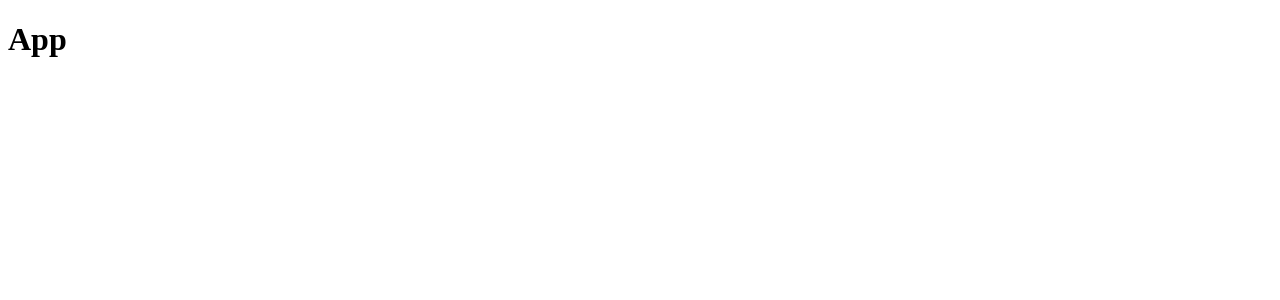
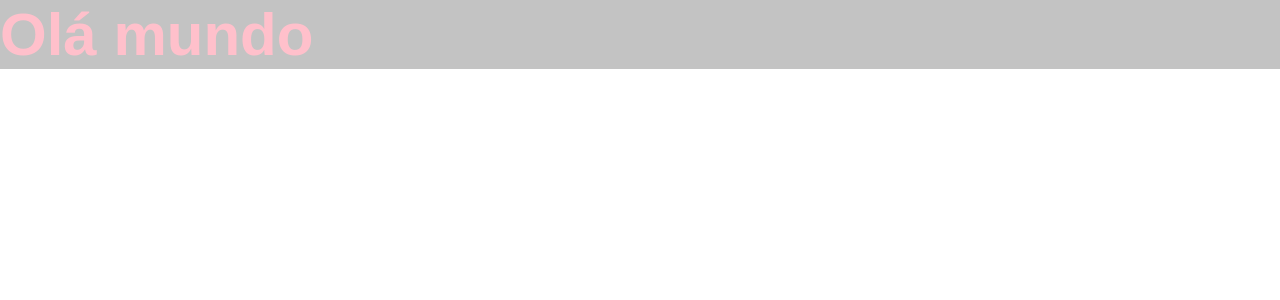
Before and after one commit to MarvinRF/chronos-pomodoro, a React (Vite) app: page / in a window 1280 px wide. Shown: the top 300 px of the page. Built offline with nearby package versions, Linux system fonts and the light colour scheme.

Commit message:
Integrates styled heading component
Imports a custom heading component and adds global theming styles for improved UI consistency.

```diff
--- a/src/App.tsx
+++ b/src/App.tsx
@@ -1,7 +1,11 @@
+import { Heading } from './components/Heading';
+import './styles/global.css';
+import './styles/theme.css';
+
 export const App = () => {
   return (
     <>
-      <h1>App</h1>
+      <Heading>Olá mundo</Heading>
     </>
   );
 };
--- /dev/null
+++ b/src/components/Heading.module.css
@@ -0,0 +1,7 @@
+.heading {
+  background: #c3c3c3;
+}
+
+.black {
+  color: black;
+}
--- /dev/null
+++ b/src/components/Heading.tsx
@@ -0,0 +1,14 @@
+import type { ReactNode } from 'react';
+import styles from './Heading.module.css';
+
+type HeadingProps = {
+  children: ReactNode;
+};
+
+export const Heading = ({ children }: HeadingProps) => {
+  return (
+    <div>
+      <h1 className={styles.heading}>{children}</h1>
+    </div>
+  );
+};
--- /dev/null
+++ b/src/styles/global.css
@@ -0,0 +1,14 @@
+* {
+  margin: 0;
+  padding: 0;
+  box-sizing: border-box;
+}
+
+body {
+  font-family: sans-serif;
+  font-size: 30px;
+}
+
+h1 {
+  color: var(--primary);
+}
--- /dev/null
+++ b/src/styles/theme.css
@@ -0,0 +1,3 @@
+:root {
+  --primary: pink;
+}
```
